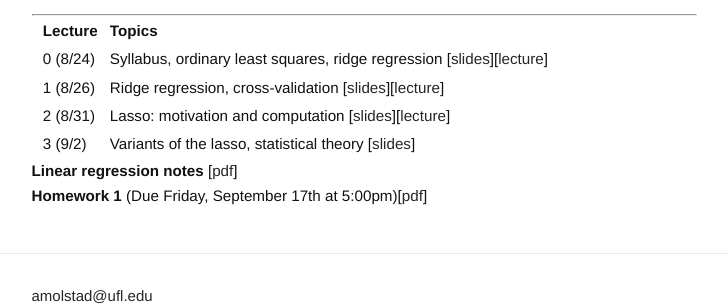
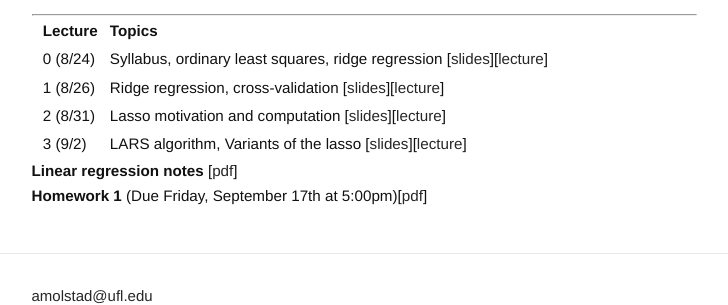
Before and after one commit to ajmolstad/ajmolstad.github.io, a Jekyll site: the page built from F21_STA7934.md, in a window 1280 px wide. Shown: the part 286-591 px from the top of the page, without its empty margins (276-1004 px from the left). Built offline with Jekyll 4.4.1, drawn with Linux system fonts in a browser that asks for light colours.

Commit message:
Update F21_STA7934.md

```diff
--- a/F21_STA7934.md
+++ b/F21_STA7934.md
@@ -19,8 +19,8 @@ Note that you must be logged into your UFL eLearning account to access course ma
 ||  **Lecture** ||  **Topics**  ||
 || 0 (8/24)  || Syllabus, ordinary least squares, ridge regression [[slides](https://ufl.instructure.com/files/61559302/download?download_frd=1)][[lecture](https://ufl.instructure.com/courses/437665/files?preview=61563345)] ||
 || 1 (8/26)  || Ridge regression, cross-validation [[slides](https://ufl.instructure.com/files/61614224/download?download_frd=1)][[lecture](https://ufl.instructure.com/files/61637293/download?download_frd=1)] ||
-|| 2 (8/31)  || Lasso: motivation and computation [[slides](https://ufl.instructure.com/files/61716311/download?download_frd=1)][[lecture](https://ufl.instructure.com/files/61755293/download?download_frd=1)]||
-|| 3 (9/2) || Variants of the lasso, statistical theory [[slides](https://ufl.instructure.com/files/61778368/download?download_frd=1)]||
+|| 2 (8/31)  || Lasso motivation and computation [[slides](https://ufl.instructure.com/files/61716311/download?download_frd=1)][[lecture](https://ufl.instructure.com/files/61755293/download?download_frd=1)]||
+|| 3 (9/2) || LARS algorithm, Variants of the lasso [[slides](https://ufl.instructure.com/files/61778368/download?download_frd=1)][[lecture](https://ufl.instructure.com/files/61882360/download?download_frd=1)]||
 
-**Linear regression notes** [[pdf](https://ufl.instructure.com/files/61637321/download?download_frd=1)]
-**Homework 1** (Due Friday, September 17th at 5:00pm)[[pdf](https://ufl.instructure.com/files/61637382/download?download_frd=1)]
+**Linear regression notes** [[pdf](https://ufl.instructure.com/files/61872939/download?download_frd=1)]
+**Homework 1** (Due Friday, September 17th at 5:00pm)[[pdf](https://ufl.instructure.com/files/61873029/download?download_frd=1)]
```
